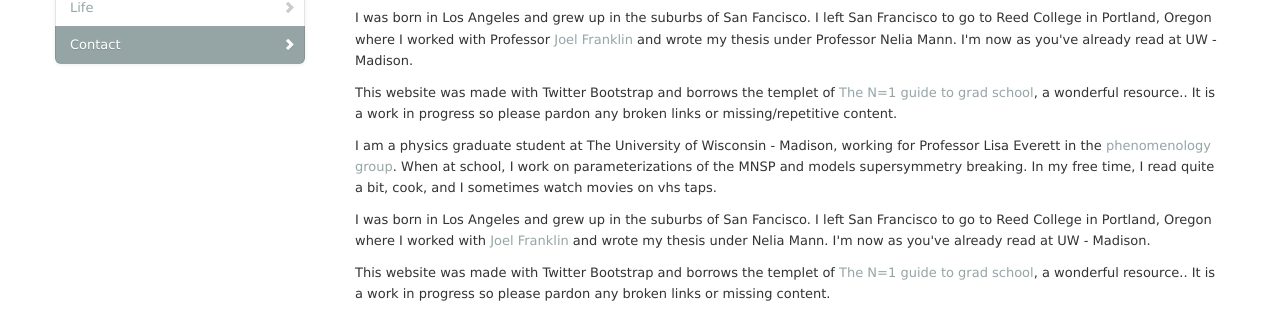
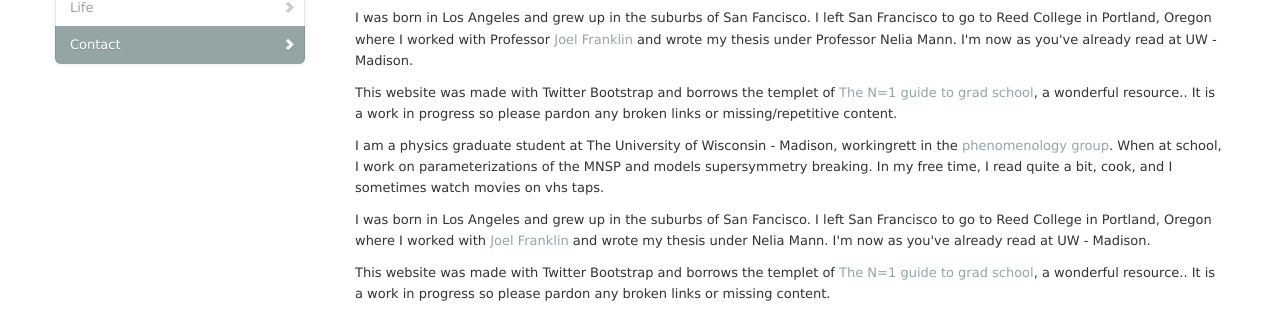
Before and after one commit to toddgaron/toddgaron, a plain HTML site: page index.html in a window 1280 px wide. Shown: the part 183-518 px from the top of the page. Drawn offline with nearby package versions, Linux system fonts and the light colour scheme.

Commit message:
test again

```diff
--- a/index.html
+++ b/index.html
@@ -46,7 +46,7 @@
       </p>
 
       <p>This website was made with Twitter Bootstrap and borrows the templet of <a href="http://marcua.net/writing/gradschool-guide/">The N=1 guide to grad school</a>, a wonderful resource.. It is a work in progress so please pardon any broken links or missing/repetitive content.</p>
-      <p>I am a physics graduate student at The University of Wisconsin - Madison, working for Professor Lisa Everett in the <a href="http://www.pheno.wisc.edu/">phenomenology group</a>. When at school, I work on parameterizations of the MNSP and models supersymmetry breaking. In my free time, I read quite a bit, cook, and I sometimes watch movies on vhs taps. </p>
+      <p>I am a physics graduate student at The University of Wisconsin - Madison, workingrett in the <a href="http://www.pheno.wisc.edu/">phenomenology group</a>. When at school, I work on parameterizations of the MNSP and models supersymmetry breaking. In my free time, I read quite a bit, cook, and I sometimes watch movies on vhs taps. </p>
 
       <p> I was born in Los Angeles and grew up in the suburbs of San Fancisco. I left San Francisco to go to Reed College in Portland, Oregon where I worked with <a href="http://people.reed.edu/~jfrankli/">Joel Franklin</a> and wrote my thesis under Nelia Mann. I'm now as you've already read at UW - Madison.
       </p>
```
